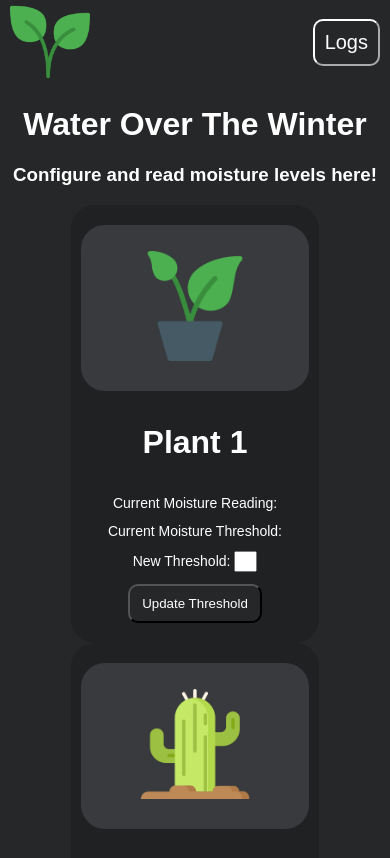
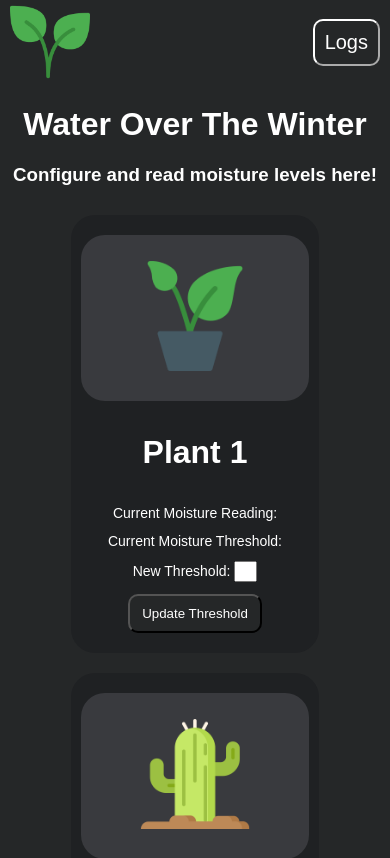
Before and after one commit to hwa6/water-over-the-winter, a React (Create React App) app in the folder web/frontend/: page / in a window 390 px wide. Shown: the top 858 px of the page. Built offline with nearby package versions, Linux system fonts and the light colour scheme; no server answers.

Commit message:
Added margin to card for spacing on mobile screens

```diff
--- a/web/frontend/src/App.css
+++ b/web/frontend/src/App.css
@@ -27,6 +27,8 @@
   display: flex;
   flex-direction: column;
   align-items: center;
+  margin-top: 10px;
+  margin-bottom: 10px;
 }
 
 .Card-title-text {
--- a/web/frontend/src/components/CardHolder.js
+++ b/web/frontend/src/components/CardHolder.js
@@ -4,8 +4,6 @@ import pottedplant from '../images/pottedplant.png';
 import cactus from '../images/cactus.png';
 import flower from '../images/flower.png';
 import palmtree from '../images/palmtree.png';
-
-//TODO: Add margin to top of card such that it still has spacing when opened on mobile/small screens
 
 class CardHolder extends React.Component {
   constructor(props) {
```
